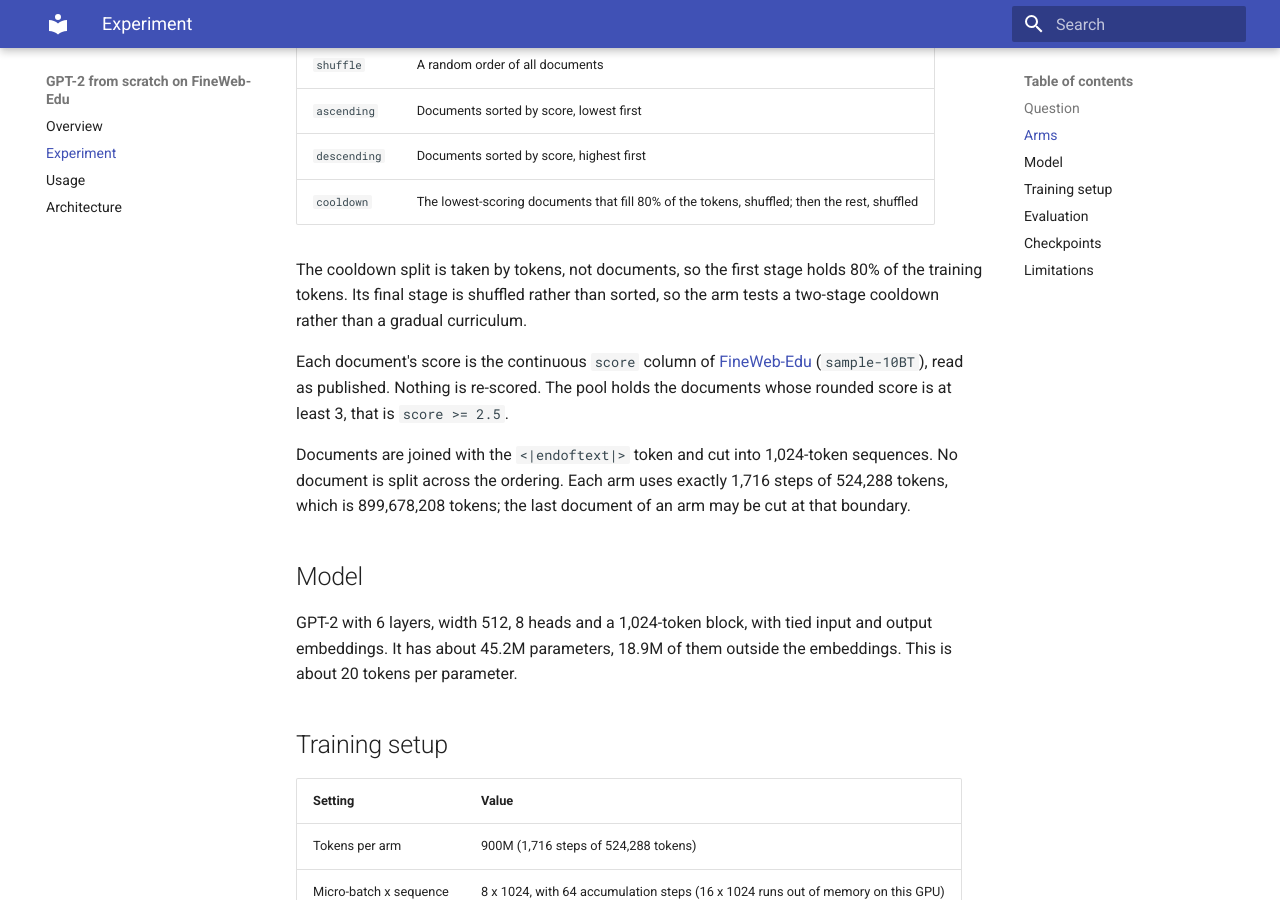
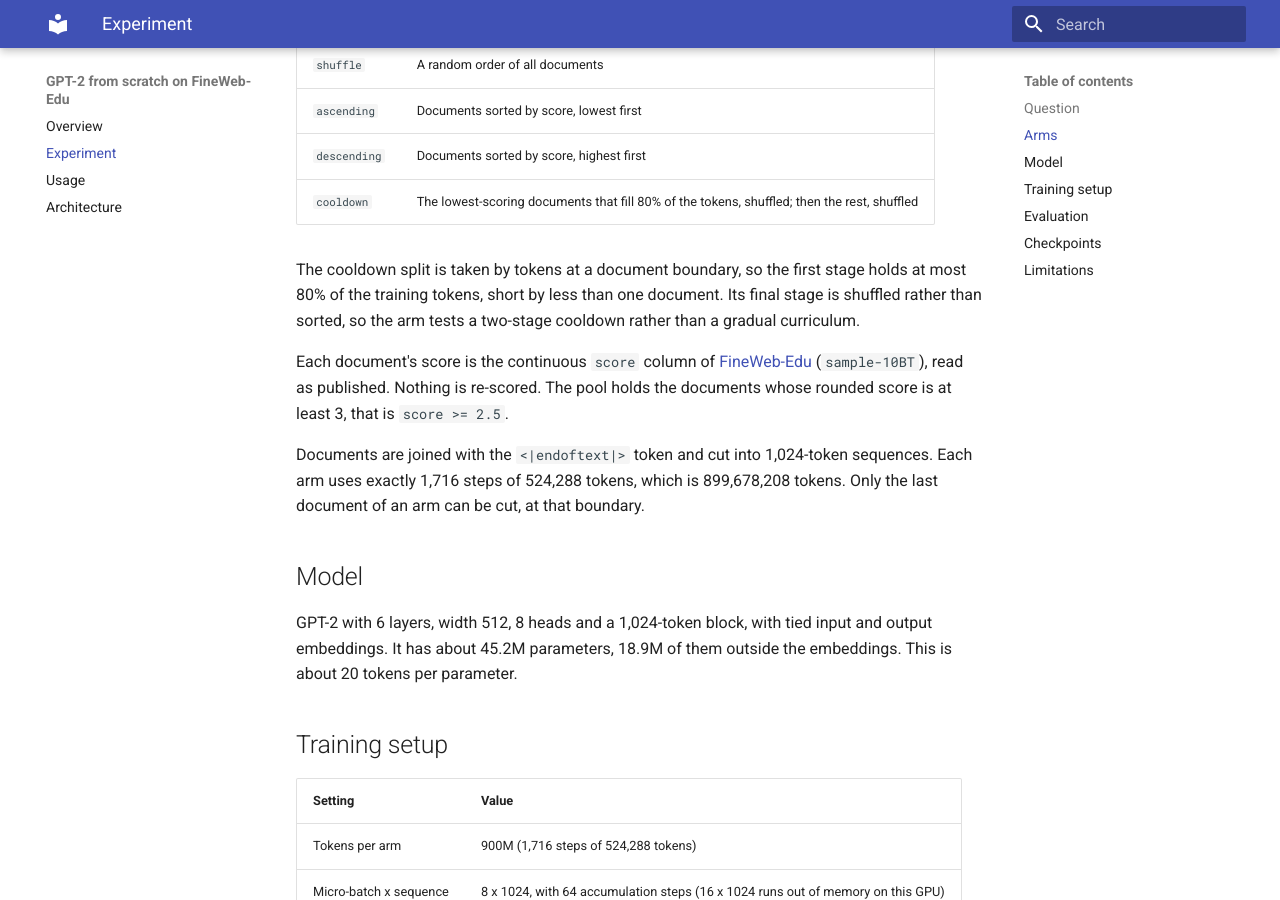
Before and after one commit to NoeFlandre/gpt2-fineweb-edu-curriculum-learning, an MkDocs documentation site: the page built from docs/experiment.md, in a window 1280 px wide and 900 px high, scrolled down 536 px. Built offline with MkDocs 1.6.1 and Material for MkDocs 9.7.7, drawn with Linux system fonts in a browser that asks for light colours; some of the changed text lies outside the part shown.

Commit message:
Correct the cooldown and document-boundary notes in the study docs
The cooldown split falls between whole documents, so the first stage
holds at most 80% of the tokens and never splits a document. Only the
last document of each arm is cut at the token budget.

```diff
--- a/docs/experiment.md
+++ b/docs/experiment.md
@@ -19,18 +19,18 @@ model, optimizer, schedule and seed. They differ only in the order of the docume
 | `descending` | Documents sorted by score, highest first |
 | `cooldown` | The lowest-scoring documents that fill 80% of the tokens, shuffled; then the rest, shuffled |
 
-The cooldown split is taken by tokens, not documents, so the first stage holds 80% of the training
-tokens. Its final stage is shuffled rather than sorted, so the arm tests a two-stage cooldown
-rather than a gradual curriculum.
+The cooldown split is taken by tokens at a document boundary, so the first stage holds at most 80%
+of the training tokens, short by less than one document. Its final stage is shuffled rather than
+sorted, so the arm tests a two-stage cooldown rather than a gradual curriculum.
 
 Each document's score is the continuous `score` column of
 [FineWeb-Edu](https://huggingface.co/datasets/HuggingFaceFW/fineweb-edu) (`sample-10BT`), read as
 published. Nothing is re-scored. The pool holds the documents whose rounded score is at least 3, that
 is `score >= 2.5`.
 
-Documents are joined with the `<|endoftext|>` token and cut into 1,024-token sequences. No document is
-split across the ordering. Each arm uses exactly 1,716 steps of 524,288 tokens, which is 899,678,208
-tokens; the last document of an arm may be cut at that boundary.
+Documents are joined with the `<|endoftext|>` token and cut into 1,024-token sequences. Each arm uses
+exactly 1,716 steps of 524,288 tokens, which is 899,678,208 tokens. Only the last document of an arm
+can be cut, at that boundary.
 
 ## Model
 
@@ -72,7 +72,7 @@ missing.
 - One seed per arm. Differences smaller than seed-to-seed noise cannot be resolved.
 - The validation buckets come from the same FineWeb-Edu stream as the pool, so they test
   generalization within that distribution, not to other web text.
-- The cooldown's boundary can split a document, and the last document of each arm is cut at the
-  token budget. Both affect every arm equally in token count.
+- Each arm's last document is cut at the token budget, so two arms can differ by part of one
+  document.
 - The score is a learned proxy for educational quality, so the buckets measure the classifier's
   judgement as much as quality.
```
